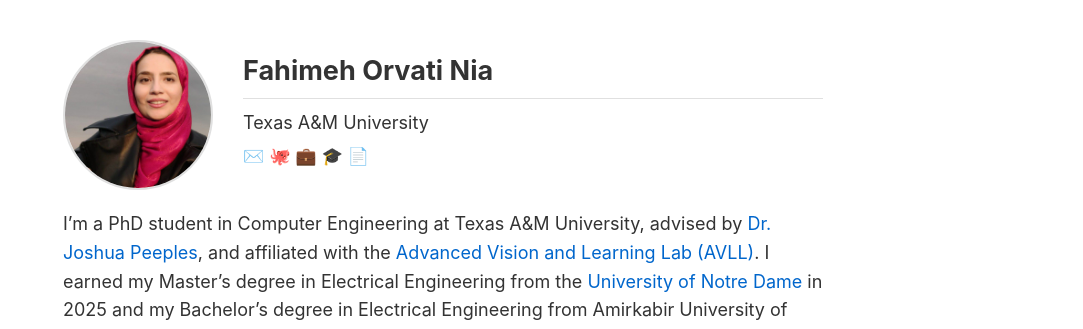
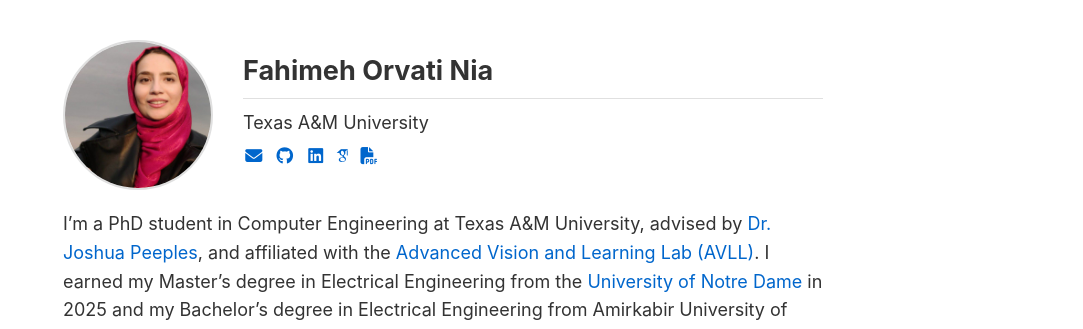
Before and after one commit to fahimehorvatinia/fahimehorvatinia.github.io, a Jekyll site: the page built from index.md, in a window 1280 px wide. Shown: the top 329 px of the page, without its empty margins (197-1280 px from the left). Built offline with Jekyll 4.4.1, drawn with Linux system fonts in a browser that asks for light colours; some web fonts are replaced.

Commit message:
Use proper icon fonts for contact links

```diff
--- a/index.md
+++ b/index.md
@@ -14,11 +14,11 @@ sidebar: false
     <h2 style="margin-top: 0; margin-bottom: 10px;">Fahimeh Orvati Nia</h2>
     <p style="margin: 5px 0;">Texas A&M University</p>
     <p style="margin: 5px 0; font-size: 0.95em;">
-      <a href="mailto:fahimehorvatinia@tamu.edu" aria-label="Email">✉️</a>
-      <a href="https://github.com/fahimehorvatinia" aria-label="GitHub">🐙</a>
-      <a href="https://www.linkedin.com/in/fahimeh-orvati-nia-40b727392/" aria-label="LinkedIn">💼</a>
-      <a href="https://scholar.google.com/citations?hl=en&user=NI_iB4sAAAAJ" aria-label="Google Scholar">🎓</a>
-      <a href="{{ '/files/Fahimeh_Orvati_Nia_CV.pdf' | relative_url }}" aria-label="CV (PDF)">📄</a>
+      <a href="mailto:fahimehorvatinia@tamu.edu" aria-label="Email" title="Email"><i class="fas fa-fw fa-envelope" aria-hidden="true"></i></a>&nbsp;
+      <a href="https://github.com/fahimehorvatinia" aria-label="GitHub" title="GitHub"><i class="fab fa-fw fa-github" aria-hidden="true"></i></a>&nbsp;
+      <a href="https://www.linkedin.com/in/fahimeh-orvati-nia-40b727392/" aria-label="LinkedIn" title="LinkedIn"><i class="fab fa-fw fa-linkedin" aria-hidden="true"></i></a>&nbsp;
+      <a href="https://scholar.google.com/citations?hl=en&user=NI_iB4sAAAAJ" aria-label="Google Scholar" title="Google Scholar"><i class="ai ai-google-scholar" aria-hidden="true"></i></a>&nbsp;
+      <a href="{{ '/files/Fahimeh_Orvati_Nia_CV.pdf' | relative_url }}" aria-label="CV (PDF)" title="CV (PDF)"><i class="fas fa-fw fa-file-pdf" aria-hidden="true"></i></a>
     </p>
   </div>
 </div>
```
